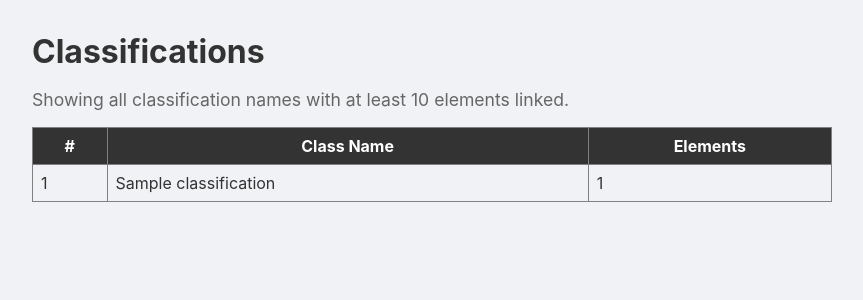
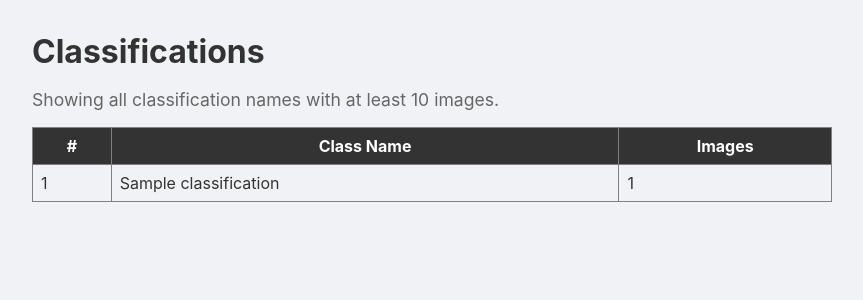
Before and after one commit to geourjoa/random-project, a Flask app: template app/templates/classifications.html in a window 1280 px wide. Shown: the part 52-352 px from the top of the page, without its empty margins (208-1071 px from the left). Run offline with Flask 3, Linux system fonts and the light colour scheme; the template is opened without the code that fills it: most values are stand-ins (such as "Sample title", 1, 10 or a date in 2020).

Commit message:
Try to group by element by image I get 28 instead 17. Much closer but not 17

```diff
--- a/app/templates/classifications.html
+++ b/app/templates/classifications.html
@@ -4,13 +4,13 @@
 
 {% block content %}
     <h1>Classifications</h1>
-    <p>Showing all classification names with at least 10 elements linked.</p>
+    <p>Showing all classification names with at least 10 images.</p>
     <table border="1" cellpadding="8" cellspacing="0" style="border-collapse: collapse; width: 100%;">
         <thead style="background-color: #333; color: #fff;">
             <tr>
                 <th>#</th>
                 <th>Class Name</th>
-                <th>Elements</th>
+                <th>Images</th>
             </tr>
         </thead>
         <tbody>
@@ -18,7 +18,7 @@
             <tr>
                 <td>{{ loop.index }}</td>
                 <td>{{ c.class_name }}</td>
-                <td>{{ c.element_count }}</td>
+                <td>{{ c.image_count }}</td>
             </tr>
             {% endfor %}
         </tbody>
```
Also changed, not shown: app/routes.py (+5 -4 lines).
